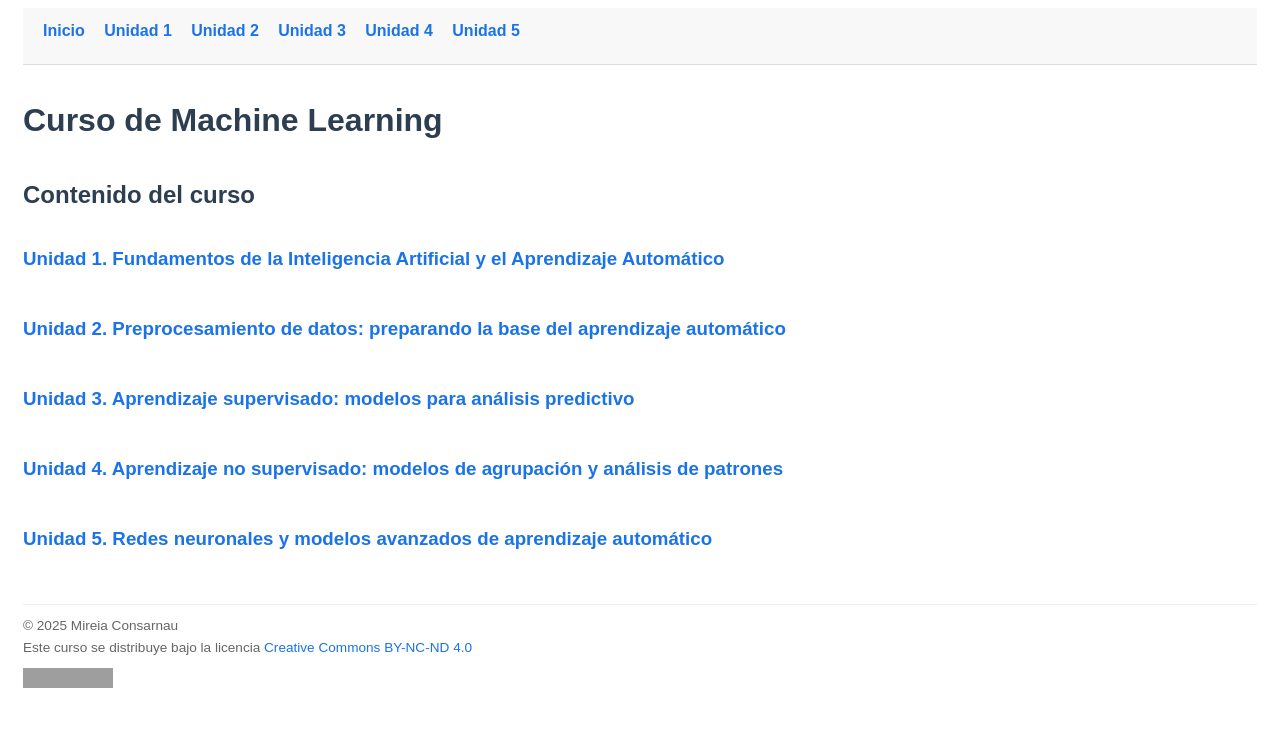
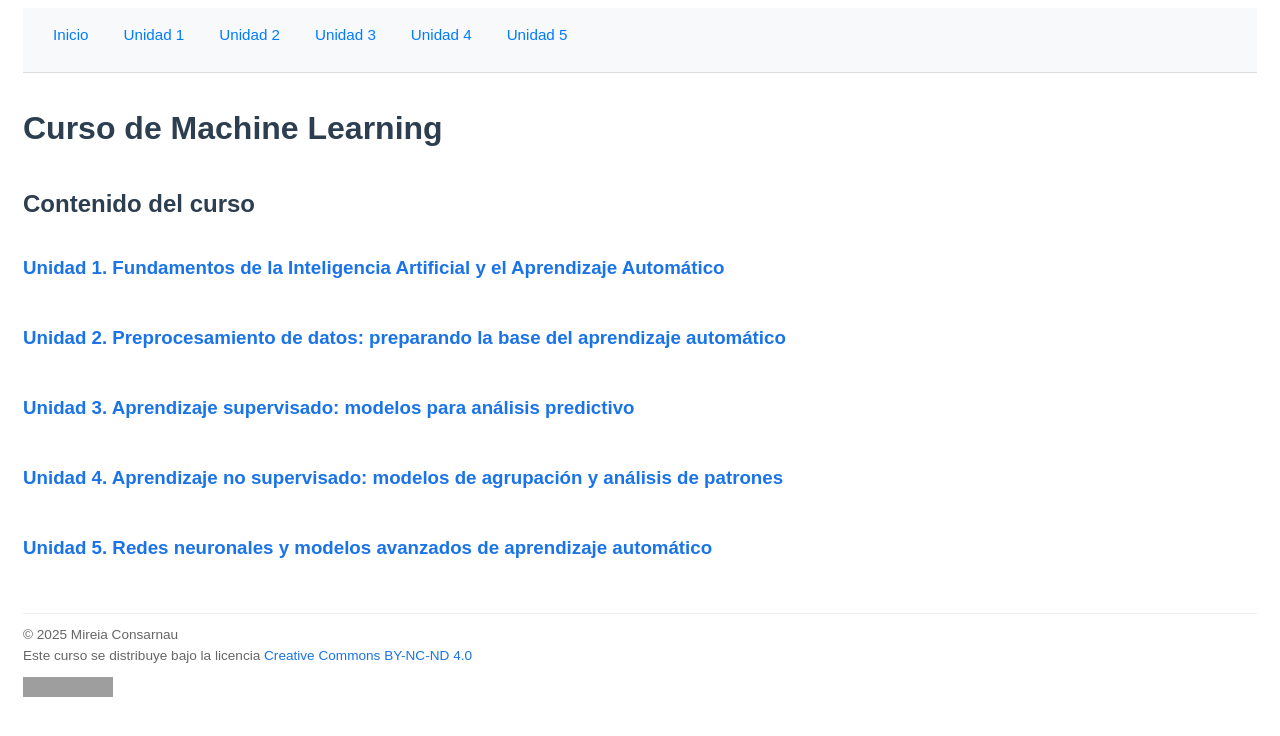
Before and after one commit to mireiaconsarnau/machine_learning, a Jekyll site: the page built from index.md, in a window 1280 px wide. Shown: the top 736 px of the page. Built offline with Jekyll 4.4.1, drawn with Linux system fonts in a browser that asks for light colours; grey boxes are pictures that could not be loaded.

Commit message:
Update custom.css

```diff
--- a/assets/css/custom.css
+++ b/assets/css/custom.css
@@ -33,19 +33,28 @@ footer, .license {
   text-align: left;
 }
 
-/* Menú de navegació */
+/* Menú de navegació millor presentat */
 nav {
-  background-color: #f8f8f8;
+  background-color: #f8f9fa;
+  border-bottom: 1px solid #ddd;
   padding: 10px 20px;
-  margin-bottom: 30px;
-  border-bottom: 1px solid #ddd;
+  display: flex;
+  gap: 15px;
+  flex-wrap: wrap;
+  font-size: 0.95em;
 }
+
 nav a {
-  margin-right: 15px;
-  font-weight: bold;
+  color: #007bff;
+  text-decoration: none;
+  padding: 5px 10px;
+  border-radius: 4px;
+  transition: background-color 0.2s, color 0.2s;
 }
+
 nav a:hover {
-  color: #0056b3;
+  background-color: #007bff;
+  color: #fff;
 }
 
 /* Contingut */
```
